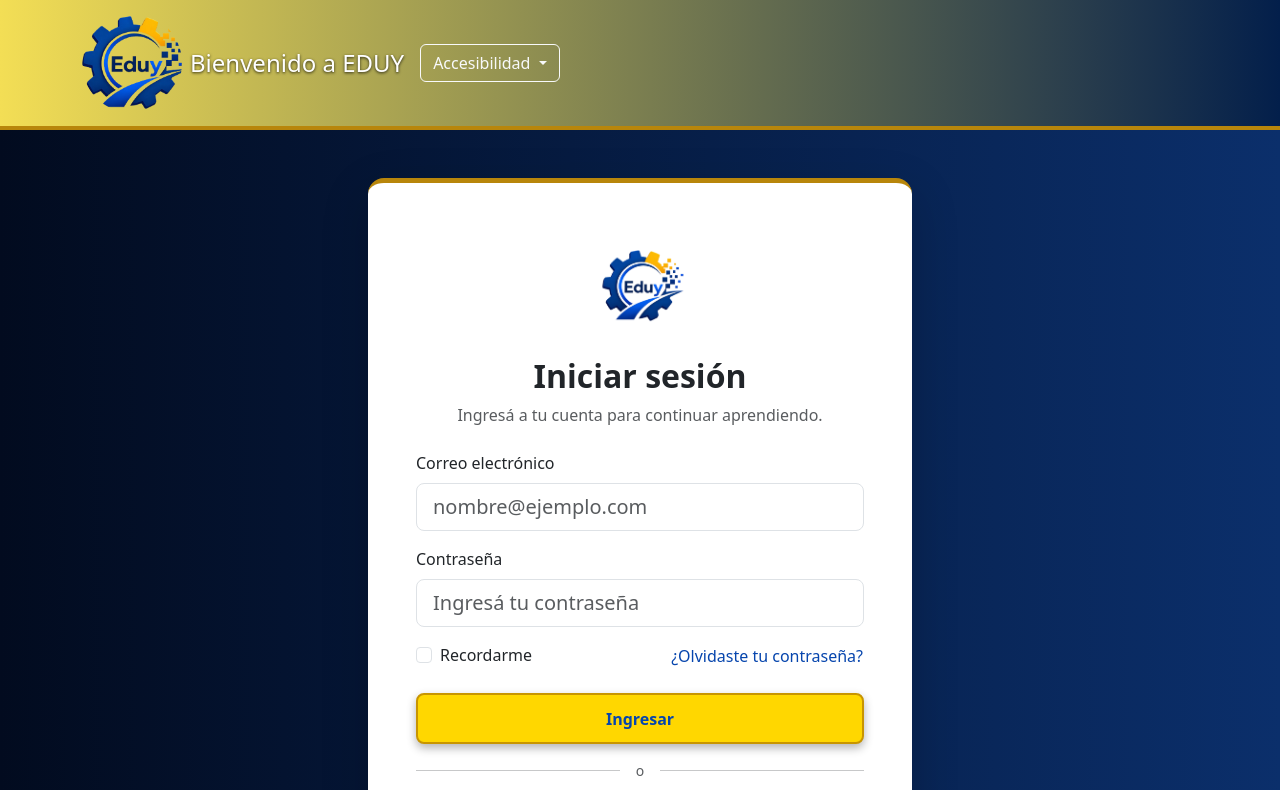
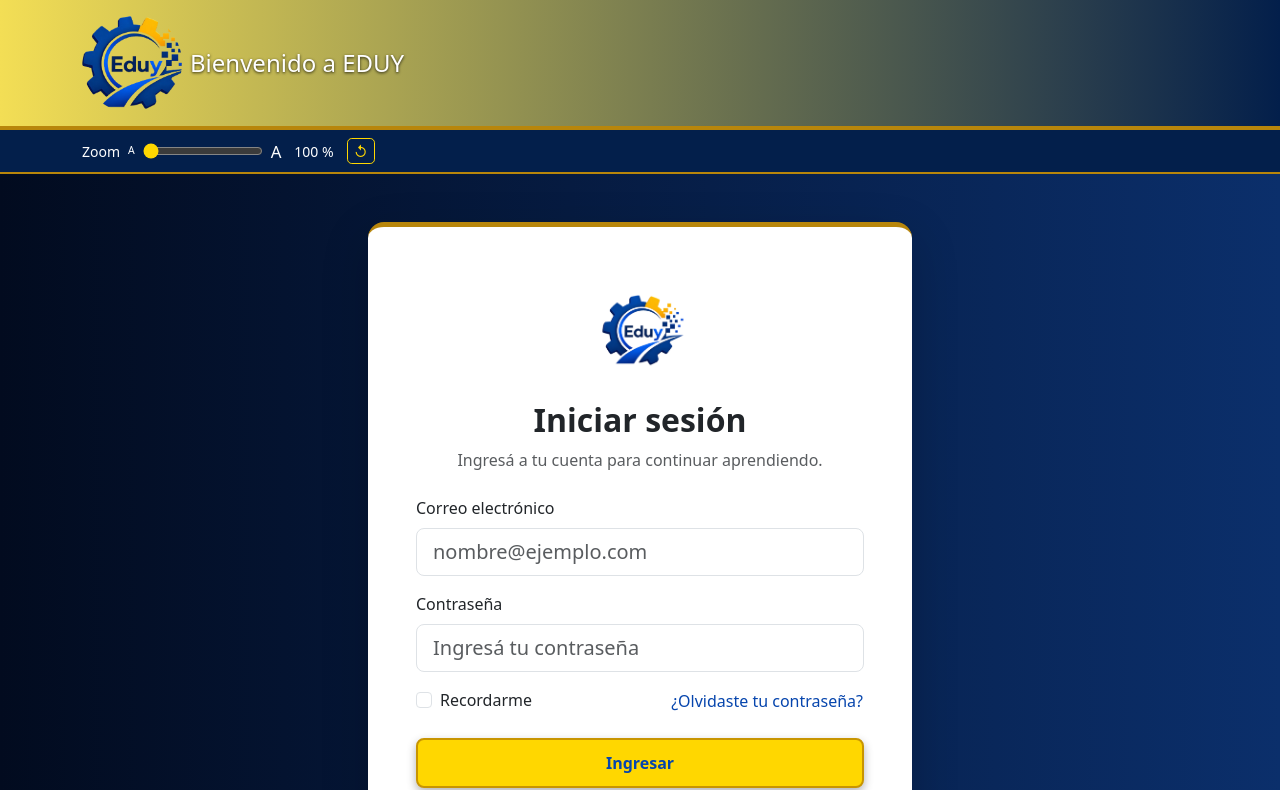
Before and after one commit to marceloprofe/EDUY, a plain HTML site: page pages/login.html in a window 1280 px wide. Shown: the top 790 px of the page. Drawn offline with nearby package versions, Linux system fonts and the light colour scheme; no server answers.

Commit message:
Reemplazar menú de zoom por deslizador y mantener el tamaño del encabezado

```diff
--- a/css/estilo.css
+++ b/css/estilo.css
@@ -687,3 +687,19 @@ body {
 @media (max-width: 991.98px) {
   #estadisticas .graficas-admin { grid-template-columns: 1fr; }
 }
+
+/* Zoom compacto en la franja de sesión. */
+.zoom-control {
+  display: flex;
+  align-items: center;
+  flex-wrap: wrap;
+  gap: .5rem;
+  margin-right: auto;
+  color: #fff;
+  font-size: .875rem;
+}
+.zoom-control label { margin: 0; }
+.zoom-control input { width: 120px; max-width: 30vw; accent-color: #ffd700; cursor: pointer; }
+.zoom-control output { min-width: 3.5em; text-align: center; }
+.zoom-control button { background: transparent; color: #ffd700; border: 1px solid #ffd700; border-radius: .3rem; padding: .1rem .4rem; }
+.zoom-control :focus-visible { outline: 2px solid #fff; outline-offset: 3px; }
--- a/js/sesion.js
+++ b/js/sesion.js
@@ -21,7 +21,7 @@ const barraSesion = document.createElement("div");
 barraSesion.className = "barra-sesion-usuario";
 barraSesion.setAttribute("role", "region");
 barraSesion.setAttribute("aria-label", "Información de la sesión");
-barraSesion.hidden = true;
+barraSesion.hidden = false;
 barraSesion.innerHTML = `
     <div class="container d-flex flex-wrap align-items-center justify-content-end gap-2 py-2">
         <span class="barra-sesion-nombre"></span>
@@ -147,7 +147,7 @@ function obtenerOpcionesComunes(rutas, incluirFavoritos = false) {
 }
 
 function mostrarMenuVisitante(rutas) {
-    barraSesion.hidden = true;
+    barraSesion.hidden = false;
     menu.replaceChildren(
         ...obtenerOpcionesComunes(rutas),
         crearOpcion("Ingresar", rutas.login),
--- a/js/zoom.js
+++ b/js/zoom.js
@@ -1,102 +1,65 @@
-const controlZoom = document.getElementById("controlZoom");
+(() => {
+  const clave = "eduyZoom";
+  const control = document.createElement("div");
+  control.className = "zoom-control";
+  control.innerHTML = `
+    <label for="controlZoom">Zoom</label>
+    <span aria-hidden="true" style="font-size: .75em">A</span>
+    <input type="range" id="controlZoom" min="100" max="200" step="5" value="100" aria-label="Tamaño de la página">
+    <span aria-hidden="true" style="font-size: 1.2em">A</span>
+    <output id="valorZoom" for="controlZoom">100 %</output>
+    <button type="button" id="restablecerZoom" aria-label="Restablecer zoom al 100 por ciento" title="Restablecer zoom">↺</button>`;
+  const rango = control.querySelector("input");
+  const salida = control.querySelector("output");
+  let porcentaje = 100;
+  let barraProvisional;
 
-// Agregar Accesibilidad al encabezado si todavía no existe.
-if (!document.getElementById("controlZoom")) {
-  const encabezado = document.querySelector(".navbar .container");
+  function aplicar(valor, guardar = false) {
+    const numero = Number(valor);
+    porcentaje = Number.isFinite(numero) ? Math.min(200, Math.max(100, Math.round(numero / 5) * 5)) : 100;
+    document.documentElement.style.zoom = "";
 
-  if (encabezado) {
-    const contenedor = document.createElement("div");
-    contenedor.className = "dropdown ms-auto me-2";
+document.querySelectorAll("main, footer, .modal").forEach((elemento) => {
+  elemento.style.zoom = porcentaje / 100;
+});
+    rango.value = String(porcentaje);
+    rango.setAttribute("aria-valuetext", `${porcentaje} por ciento`);
+    salida.textContent = `${porcentaje} %`;
+    if (guardar) {
+      try { localStorage.setItem(clave, String(porcentaje)); } catch { /* Almacenamiento no disponible. */ }
+    }
+  }
+  try { porcentaje = localStorage.getItem(clave) ?? 100; } catch { /* Usar valor normal. */ }
+  aplicar(porcentaje);
+  rango.addEventListener("input", () => aplicar(rango.value, true));
+  control.querySelector("button").addEventListener("click", () => aplicar(100, true));
 
-    contenedor.innerHTML = `
-      <button
-        class="btn btn-outline-light dropdown-toggle"
-        type="button"
-        id="botonZoom"
-        data-bs-toggle="dropdown"
-        data-bs-auto-close="outside"
-        aria-expanded="false">
-        Accesibilidad
-      </button>
-
-      <div class="dropdown-menu dropdown-menu-end p-3"
-           aria-labelledby="botonZoom"
-           style="width: 250px; max-width: 90vw;">
-        <label for="controlZoom" class="form-label">
-          Tamaño de la página:
-          <output id="valorZoom">100 %</output>
-        </label>
-
-        <select class="form-select" id="controlZoom">
-          <option value="100">Normal (100 %)</option>
-          <option value="125">Aumentar 25 %</option>
-          <option value="150">Aumentar 50 %</option>
-          <option value="175">Aumentar 75 %</option>
-          <option value="200">Aumentar 100 % (doble)</option>
-        </select>
-
-        <button type="button"
-                class="btn btn-outline-secondary btn-sm mt-2"
-                id="restablecerZoom">
-          Restablecer al 100 %
-        </button>
-      </div>
-    `;
-
-    const menu = encabezado.querySelector(".navbar-toggler, .navbar-collapse");
-    encabezado.insertBefore(contenedor, menu);
+  function colocarControl() {
+    document.querySelectorAll("main, footer, .modal").forEach((elemento) => {
+  elemento.style.zoom = porcentaje / 100;
+});
+    const barra = document.querySelector(".barra-sesion-usuario:not([data-zoom-provisional])");
+    if (barra) {
+      const destino = barra.querySelector(".container");
+      if (destino && control.parentElement !== destino) destino.prepend(control);
+      barraProvisional?.remove();
+      barraProvisional = null;
+      return;
+    }
+    const nav = document.querySelector("nav.navbar");
+    if (!nav || control.isConnected) return;
+    barraProvisional = document.createElement("div");
+    barraProvisional.className = "barra-sesion-usuario";
+    barraProvisional.dataset.zoomProvisional = "true";
+    barraProvisional.innerHTML = '<div class="container d-flex flex-wrap align-items-center gap-2 py-2"></div>';
+    barraProvisional.firstElementChild.append(control);
+    nav.insertAdjacentElement("afterend", barraProvisional);
   }
-}
-
-const valorZoom = document.getElementById("valorZoom");
-const restablecerZoom = document.getElementById("restablecerZoom");
-
-const claveZoom = "eduyZoom";
-
-function aplicarZoom(valor) {
-  const numero = Number(valor);
-  const porcentaje = Number.isFinite(numero)
-    ? Math.min(200, Math.max(100, Math.round(numero / 25) * 25))
-    : 100;
-
-  document.documentElement.style.zoom = porcentaje / 100;
-
-  if (controlZoom) {
-    controlZoom.value = porcentaje;
-    controlZoom.setAttribute("aria-valuetext", `${porcentaje} por ciento`);
+  function iniciar() {
+    colocarControl();
+    // Detalle del curso genera la navegación después de consultar Firebase.
+    new MutationObserver(colocarControl).observe(document.body, {childList: true, subtree: true});
   }
-
-  if (valorZoom) {
-    valorZoom.textContent = `${porcentaje} %`;
-  }
-
-  return porcentaje;
-}
-
-let zoomGuardado = 100;
-
-try {
-  zoomGuardado = localStorage.getItem(claveZoom) ?? 100;
-} catch {
-  // El zoom funciona aunque el navegador bloquee el almacenamiento.
-}
-
-aplicarZoom(zoomGuardado);
-
-function cambiarZoom(valor) {
-  const porcentaje = aplicarZoom(valor);
-
-  try {
-    localStorage.setItem(claveZoom, String(porcentaje));
-  } catch {
-    // Se mantiene el zoom durante esta visita.
-  }
-}
-
-controlZoom?.addEventListener("change", () => {
-  cambiarZoom(controlZoom.value);
-});
-
-restablecerZoom?.addEventListener("click", () => {
-  cambiarZoom(100);
-});
+  if (document.readyState === "loading") document.addEventListener("DOMContentLoaded", iniciar, {once: true});
+  else iniciar();
+})();
```
Also changed, not shown: index.html (+0 -26 lines).
